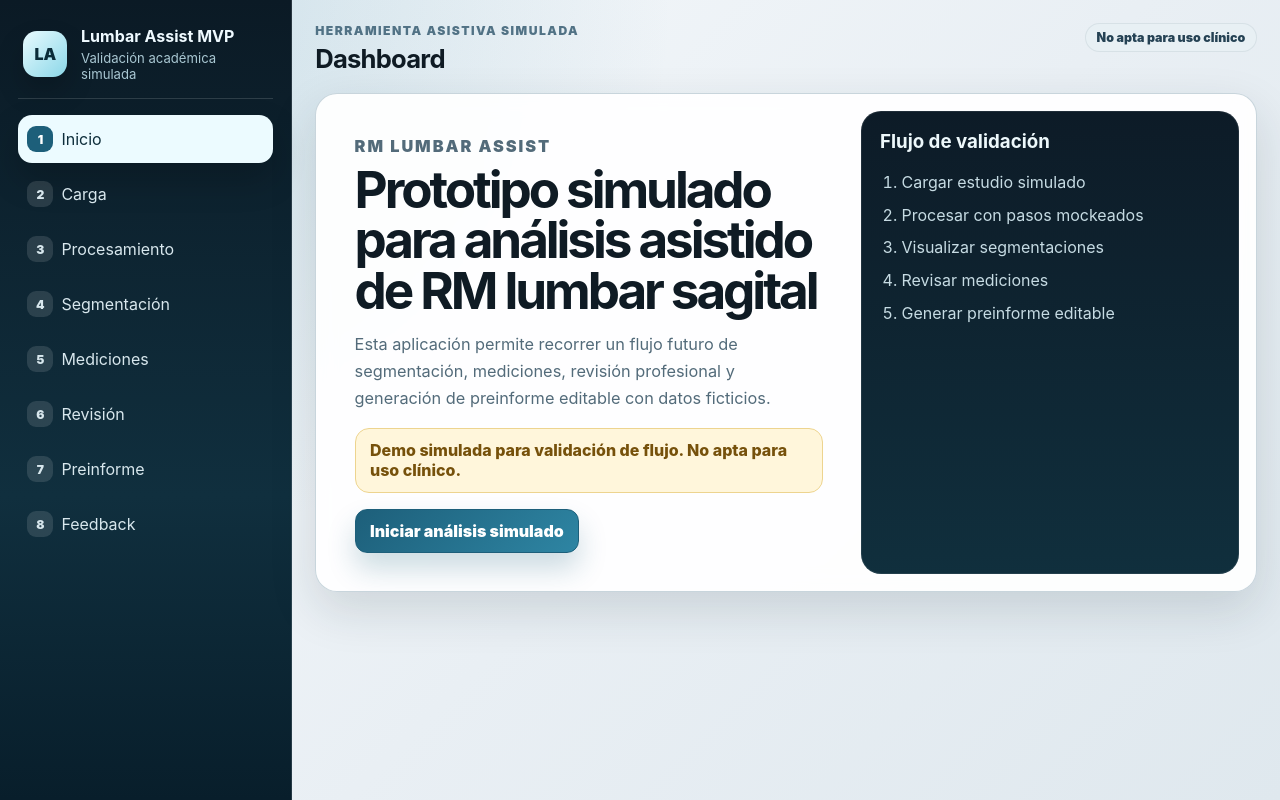
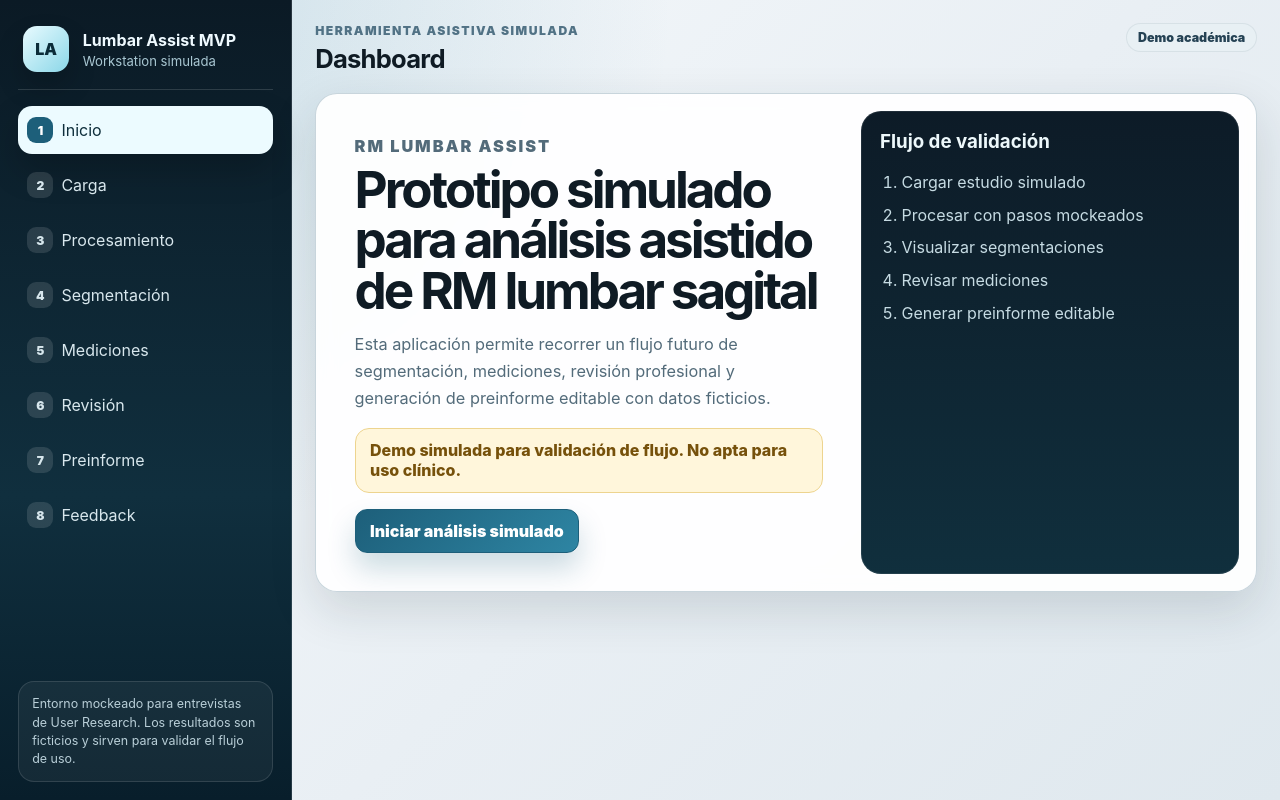
Before and after one commit to EnzoAA004/mvp_1erVersionPFI, a React (Vite) app: page / in a window 1280 px wide. Built offline with nearby package versions, Linux system fonts and the light colour scheme.

Commit message:
Improve application layout copy

```diff
--- a/src/components/AppLayout.tsx
+++ b/src/components/AppLayout.tsx
@@ -18,10 +18,13 @@ export function AppLayout({ activeStep, onStepChange, children }: AppLayoutProps
           <div className="brand-mark">LA</div>
           <div>
             <strong>Lumbar Assist MVP</strong>
-            <span>Validación académica simulada</span>
+            <span>Workstation simulada</span>
           </div>
         </div>
         <StepNavigation activeStep={activeStep} onStepChange={onStepChange} />
+        <div className="side-note">
+          Entorno mockeado para entrevistas de User Research. Los resultados son ficticios y sirven para validar el flujo de uso.
+        </div>
       </aside>
       <main className="main">
         <header className="topbar">
@@ -29,7 +32,7 @@ export function AppLayout({ activeStep, onStepChange, children }: AppLayoutProps
             <p className="eyebrow">Herramienta asistiva simulada</p>
             <h1>{active?.title ?? "Lumbar Assist MVP"}</h1>
           </div>
-          <div className="status-pill">No apta para uso clínico</div>
+          <div className="status-pill">Demo académica</div>
         </header>
         {children}
       </main>
```
